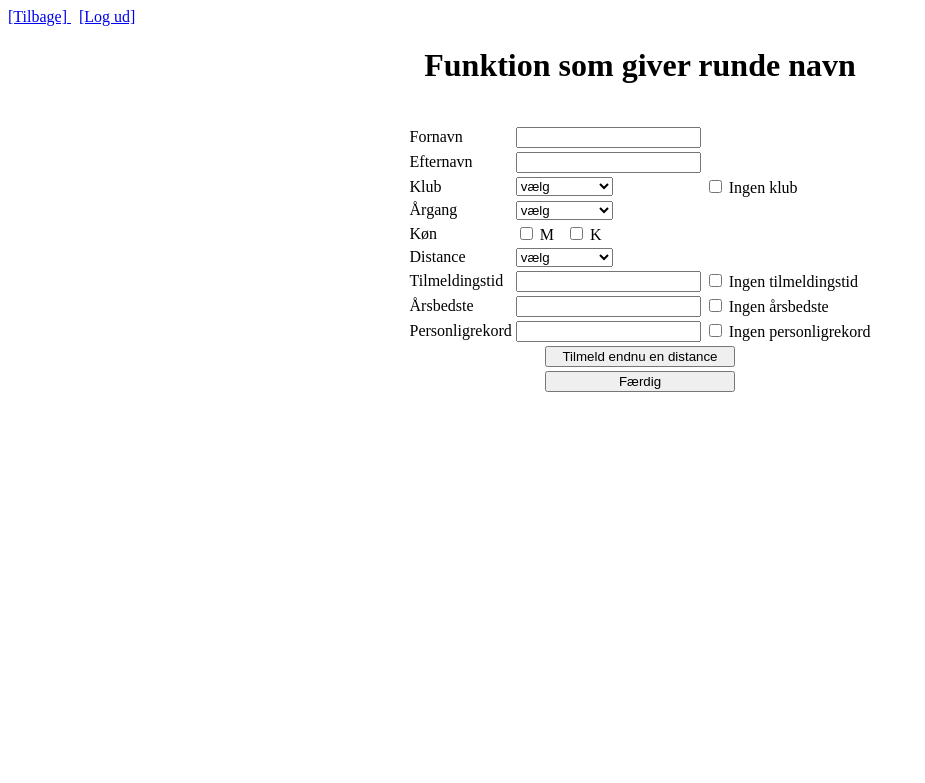
After one commit to SLaghouila/Atl1ik, a PHP site: page /admintilfoj.php in a window 1280 px wide. The commit adds this page. Shown: the top 783 px of the page, without its empty margins (0-925 px from the left). Run offline with PHP 8.4, Linux system fonts and the light colour scheme.

Commit message:
Brugerflade er lavet, mangler funktionalitet og indryk i koden

```diff
--- a/adminforside.php
+++ b/adminforside.php
@@ -1,5 +1,8 @@
 <html xmlns="http://www.w3.org/1999/xhtml" dir="ltr" lang="en-US">
 
+<a
+	href="forside.php">[Log ud]
+</a>
 
 <head profile="http://gmpg.org/xfn/11">
 <meta http-equiv="Content-Type" content="text/html; charset=UTF-8" />
--- /dev/null
+++ b/admintilfoj.php
@@ -0,0 +1,120 @@
+<html>
+
+<a
+	href="ADMINRUNDE 1 !!!!">[Tilbage]
+</a> &nbsp;
+<a
+	href="forside.php">[Log ud]
+</a>
+
+<head><title>Tilf&oslash;j deltager til runde</title></head>
+
+<body>
+<center><h1>Funktion som giver runde navn</h1></center>
+<center>
+<br>
+
+<form action="insert.php" method="post">
+	<table>
+		<tr>
+			<td>Fornavn
+			</td>
+			<td> <input type="text" name="field1-name">
+			</td>
+		</tr>
+		<tr>
+			<td>Efternavn
+			</td>
+			<td> <input type="text" name="field2-name">
+			</td>
+		</tr>
+		<tr>
+			<td>Klub
+			</td>
+			<td>
+				<select name="select">
+					<option value="red">v&aelig;lg</option>
+					<option value="green">Skal &aelig;ndres</option>
+				</select>
+			</td>
+			<td>
+				<input type="checkbox" name="option1" value="ingen klub"> Ingen klub
+			</td>
+				<! Her er det vigtigt at man ikke kan vælge ingen klub og klub samtidig !>
+		</tr>
+		<tr>
+			<td>&Aring;rgang
+			</td>
+			<td>
+				<select name="select">
+					<option value="red">v&aelig;lg</option>
+					<option value="green">Skal &aelig;ndres</option>
+				</select>
+			</td>
+		</tr>
+		<tr>
+			<td>K&oslash;n
+			</td>
+			<td>
+				<input type="checkbox" name="option1" value="mand"> M &nbsp;
+				<input type="checkbox" name="option1" value="kvinde"> K
+			</td>
+		</tr>
+		<tr>
+			<td>Distance
+			</td>
+			<td>
+				<select name="select">
+					<option value="red">v&aelig;lg</option>
+					<option value="green">Skal &aelig;ndres</option>
+				</select>
+			</td>
+		</tr>
+		<tr>
+			<td>Tilmeldingstid
+			</td>
+			<td>
+				<input type="text" name="field4-name">
+			</td>
+			<td>
+				<input type="checkbox" name="option1" value="kvinde"> Ingen tilmeldingstid
+			</td>
+		</tr>
+		<tr>
+			<td>&Aring;rsbedste
+			</td>
+			<td>
+				<input type="text" name="field5-name">
+			</td>
+			<td>
+				<input type="checkbox" name="option1" value="kvinde"> Ingen  &aring;rsbedste
+			</td>
+		</tr>
+		<tr>
+			<td>Personligrekord
+			</td>
+			<td>
+				<input type="text" name="field6-name">
+			</td>
+			<td>
+				<input type="checkbox" name="option1" value="kvinde"> Ingen personligrekord
+			</td>
+		</tr>
+		<tr>
+			<td colspan=3 align= center>
+				<input type="button" value="Tilmeld endnu en distance" style="width:190px;">
+			</td>
+		</tr>
+		<tr>
+			<td colspan=3 align= center>
+				<input type="button" value="F&aelig;rdig" style="width:190px;">
+			</td>
+		</tr>
+
+</table></form></center>
+
+
+</body>
+
+
+</html>
```
